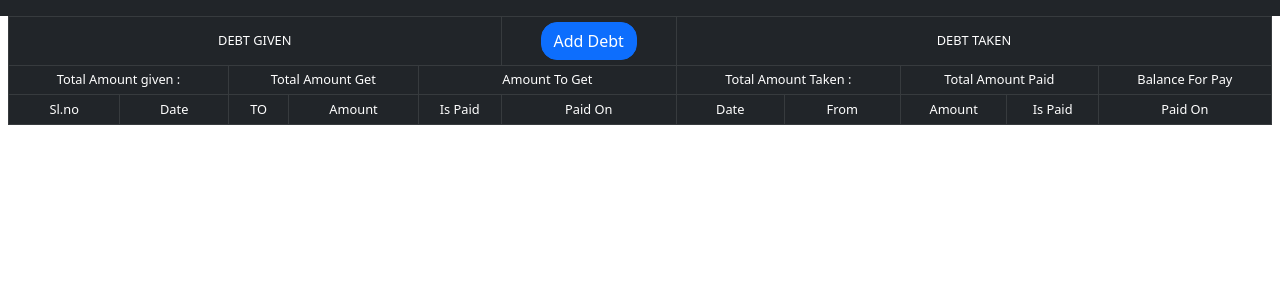
After one commit to sran307/aimeWebview, a Django app: page /bm/debt-manager/ in a window 1280 px wide. The commit adds this page. Shown: the top 300 px of the page. Run offline with Django 5.2, Linux system fonts and the light colour scheme; data that the repository does not hold is empty; some libraries are stand-ins or nearby versions.

Commit message:
debt Manager insertion completed

```diff
--- a/budgetManager/urls.py
+++ b/budgetManager/urls.py
@@ -8,6 +8,10 @@ urlpatterns = [
     path("monthlyBudget/", views.monthlyBudget, name="monthlyBudget"),
     path("add_item_modal/", views.addItemModal, name="add_item_modal"),
     path("save_monthly_data/", views.save_monthly_data, name="save_monthly_data"),
+    path("debt-manager/", views.debtManager, name="debtManager"),
+    path("loan-manager/", views.loanManager, name="loanManager"),
+    path('debts/new/', views.debt_form, name='debt_create'),
+
 
 
 
--- a/budgetManager/views.py
+++ b/budgetManager/views.py
@@ -10,7 +10,7 @@ from datetime import date, datetime
 from collections import defaultdict
 
 from .models import *
-from .forms import ItemsForm,MonthlyDataForm
+from .forms import *
 
 # @login_required
 def budgetManager(request):
@@ -149,9 +149,37 @@ def save_monthly_data(request):
         )
         return JsonResponse({"status": "ok", "created": created})
 
+def debtManager(request):
+    debts = DebtManager.objects.all()
+    context = {
+        'numbers': range(1, 101),
+        'debts':debts,
+    }
+    return render(request, 'budget/debtSheet.html', context)
 
+def debt_form(request, id=None):
+    if id:
+        debt = get_object_or_404(DebtManager, id=id)
+    else:
+        debt = None
 
+    if request.method == 'POST':
+        form = DebtManagerForm(request.POST, instance=debt)
+        if form.is_valid():
+            debt_obj = form.save(commit=False)
 
+            if not debt_obj.isPaid:
+                debt_obj.debtPaidDate = None
+
+            debt_obj.save()
+            return JsonResponse({"status": "success"})
+    else:
+        form = DebtManagerForm(instance=debt)
+
+    return render(request, 'budget/debt_form.html', {'form': form})
+
+def loanManager(request):
+    return render(request, 'budget/loanSheet.html')
 
 
 def monthlyBudgetSheet(request):
--- /dev/null
+++ b/templates/budget/debtSheet.html
@@ -0,0 +1,66 @@
+{% extends 'base.html' %}
+{% load static %}
+{% load customTags %}
+
+{% block title %}Debt Manager{% endblock %}
+
+{% block extra_styles %}
+<link rel="stylesheet" href="{% static 'css/budget/monthlyView.css' %}">
+{% endblock %}
+
+{% block content %}
+<div class="container-fluid px-2">
+    <table class="table table-dark table-bordered table-sm text-center align-middle">
+        <tbody>
+            <tr>
+                <td colspan="5">DEBT GIVEN</td>
+                <td><button class="btn btn-primary open-form-btn" data-path="{% url 'budgetManager:debt_create' %}">Add
+                        Debt</button></td>
+                <td colspan="5">DEBT TAKEN</td>
+            </tr>
+            <tr>
+                <td colspan="2">Total Amount given : </td>
+                <td colspan="2">Total Amount Get</td>
+                <td colspan="2">Amount To Get</td>
+                <td colspan="2">Total Amount Taken : </td>
+                <td colspan="2">Total Amount Paid</td>
+                <td>Balance For Pay</td>
+            </tr>
+            <tr>
+                <td>Sl.no</td>
+                <td>Date</td>
+                <td>TO</td>
+                <td>Amount</td>
+                <td>Is Paid</td>
+                <td>Paid On</td>
+
+                <td>Date</td>
+                <td>From</td>
+                <td>Amount</td>
+                <td>Is Paid</td>
+                <td>Paid On</td>
+            </tr>
+
+
+            {% for debt in debts %}
+            <tr>
+                <td>{{ forloop.counter }}</td>
+                <td contenteditable="true">{{ debt.debtGivenDate | date:'d-m-Y'}}</td>
+                <td contenteditable="true">{{ debt.debtGivenTo }}</td>
+                <td contenteditable="true">{{ debt.debtGivenAmount}}</td>
+                <td contenteditable="true">
+                    {% if debt.isPaid %}
+                    YES
+                    {% else %}
+                    NO
+                    {% endif %}
+                </td>
+                <td contenteditable="true">{{ debt.debtPaidDate| date:'d-m-Y'}}</td>
+            </tr>
+            {% endfor %}
+
+
+        </tbody>
+    </table>
+</div>
+{% endblock %}
--- /dev/null
+++ b/templates/budget/debt_form.html
@@ -0,0 +1,5 @@
+<!-- items/modal_form.html -->
+<form id="modalForm">
+    {% csrf_token %}
+    {{ form.as_p }}
+</form>
--- a/templates/budget/index.html
+++ b/templates/budget/index.html
@@ -9,5 +9,8 @@
     <button class="btn btn-primary open-form-btn" data-path="{% url 'budgetManager:add_item_modal' %}">Add Expense/Earning Items</button>
 
     <a href="{% url 'budgetManager:monthlyBudget' %}" class="btn btn-primary">Monthly Budget</a>
+    <a href="{% url 'budgetManager:debtManager' %}" class="btn btn-primary">Debt Manager</a>
+    <a href="{% url 'budgetManager:loanManager' %}" class="btn btn-primary">Loan Manager</a>
+
 </div>
 {% endblock %}
--- a/templates/budget/monthlySheet.html
+++ b/templates/budget/monthlySheet.html
@@ -36,8 +36,11 @@
                     </select>
                 </div>
 
-                <div class="col-md-2">
+                <div class="col-md-1">
                     <button type="submit" class="btn btn-primary w-100">Filter</button>
+                </div>
+                <div class="col-md-1">
+                    <a class="btn btn-warning" href="{% url 'budgetManager:budgetManager' %}">Back</a>
                 </div>
             </form>
 
```
Also changed, not shown: budgetManager/forms.py (+20 -1 lines), budgetManager/models.py (+38 -0 lines), templates/budget/loanSheet.html (added, +50 -0 lines), budgetManager/migrations/0008_debtmanager_loanmanager.py (added), budgetManager/migrations/0009_alter_debtmanager_debtpaiddate.py (added).
